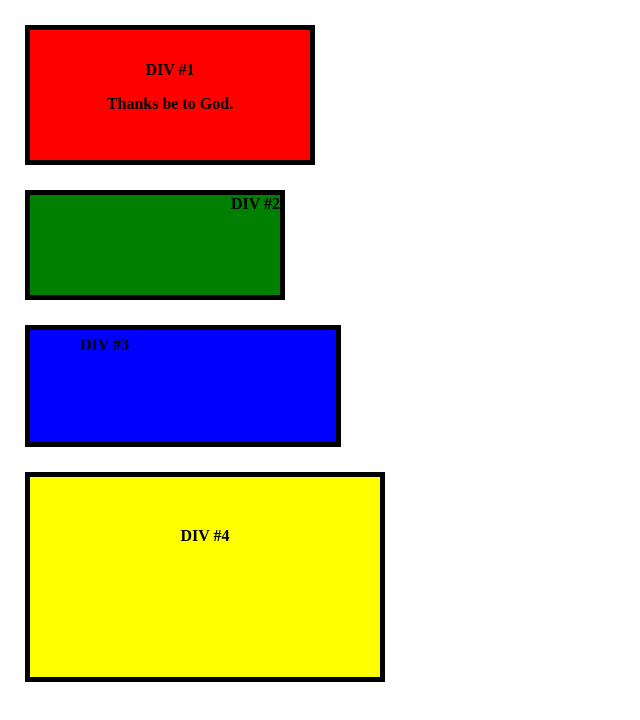
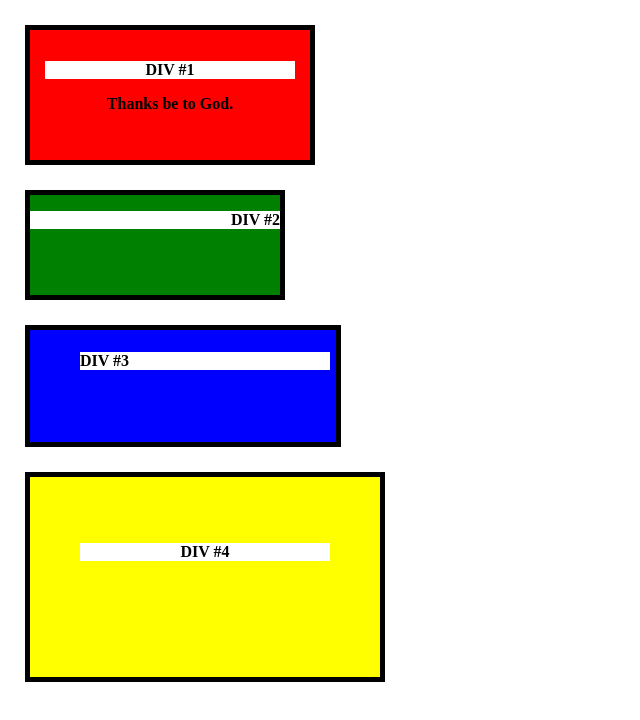
Before and after one commit to mbaqanga1/hour14, a plain HTML site: page index.html in a window 1280 px wide. Shown: the whole page, without its empty margins (0-640 px from the left). Drawn offline with Linux system fonts and the light colour scheme.

```diff
--- a/index.html
+++ b/index.html
@@ -36,9 +36,9 @@
     </style>
   </head>
   <body>
-    <div id="d1"><p>DIV #1</p><p>Thanks be to God.</p></div>
-    <div id="d2">DIV #2</div>
-    <div id="d3">DIV #3</div>
-    <div id="d4">DIV #4</div>
+    <div id="d1"><p style ="background-color: white" >DIV #1</p><p>Thanks be to God.</p></div>
+    <div id="d2"><p style ="background-color: white">DIV #2</p></div>
+    <div id="d3"><p style ="background-color: white">DIV #3</p></div>
+    <div id="d4"><p style ="background-color: white">DIV #4</p></div>
   </body>
 </html>
```
